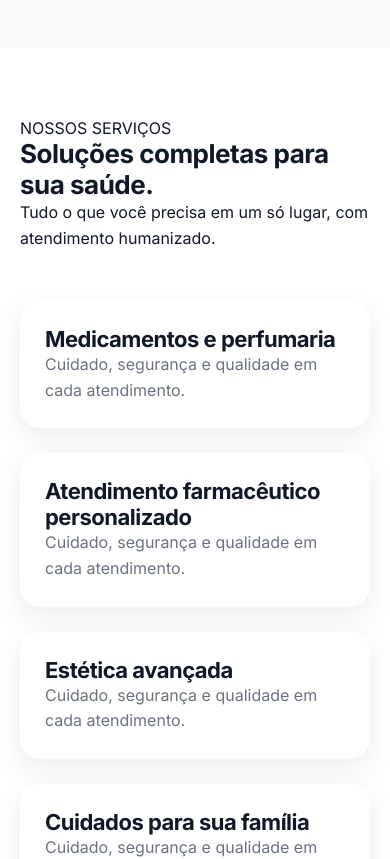
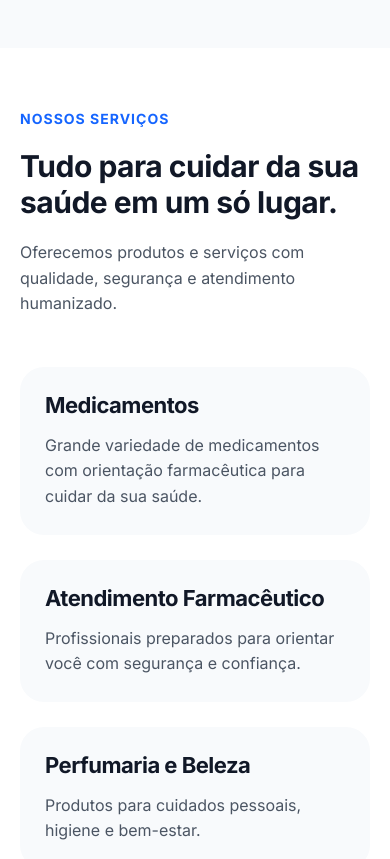
Before and after one commit to franqupoficial/farmacianogueiratangua, a React (Vite) app: page / in a window 390 px wide. Shown: the part 4320-5179 px from the top of the page. Built offline with nearby package versions, Linux system fonts and the light colour scheme.

Commit message:
Melhora serviços responsivo

```diff
--- a/src/components/sections/Services.jsx
+++ b/src/components/sections/Services.jsx
@@ -1,49 +1,50 @@
 import "../../styles/services.css";
 
-
 const services = [
-
-"Medicamentos e perfumaria",
-
-"Atendimento farmacêutico personalizado",
-
-"Estética avançada",
-
-"Cuidados para sua família",
-
-"Orientação e acompanhamento"
-
+  {
+    title:"Medicamentos",
+    text:"Grande variedade de medicamentos com orientação farmacêutica para cuidar da sua saúde."
+  },
+  {
+    title:"Atendimento Farmacêutico",
+    text:"Profissionais preparados para orientar você com segurança e confiança."
+  },
+  {
+    title:"Perfumaria e Beleza",
+    text:"Produtos para cuidados pessoais, higiene e bem-estar."
+  },
+  {
+    title:"Saúde e Bem-estar",
+    text:"Soluções completas para cuidar de você e da sua família."
+  }
 ];
 
 
 export default function Services(){
 
-return (
+return(
 
-<section id="servicos" className="services">
-
+<section className="services" id="servicos">
 
 <div className="services-container">
 
 
-<div className="section-header">
+<div className="services-header">
 
-
-<span>
+<span className="section-tag">
 NOSSOS SERVIÇOS
 </span>
 
 
 <h2>
-Soluções completas para sua saúde.
+Tudo para cuidar da sua saúde em um só lugar.
 </h2>
 
 
 <p>
-Tudo o que você precisa em um só lugar,
-com atendimento humanizado.
+Oferecemos produtos e serviços com qualidade,
+segurança e atendimento humanizado.
 </p>
-
 
 </div>
 
@@ -52,21 +53,23 @@ com atendimento humanizado.
 <div className="services-grid">
 
 
-{services.map((item,index)=>(
+{services.map((service,index)=>(
+
+<div
+className="service-card"
+key={index}
+>
+
+<h3>
+{service.title}
+</h3>
 
 
-<div className="service-card" key={index}>
-
-<h3>
-{item}
-</h3>
-
 <p>
-Cuidado, segurança e qualidade em cada atendimento.
+{service.text}
 </p>
 
 </div>
-
 
 ))}
 
@@ -76,7 +79,6 @@ Cuidado, segurança e qualidade em cada atendimento.
 
 </div>
 
-
 </section>
 
 )
--- a/src/styles/services.css
+++ b/src/styles/services.css
@@ -1,6 +1,5 @@
 .services{
 
-padding:100px 20px;
 background:white;
 
 }
@@ -8,57 +7,123 @@ background:white;
 
 .services-container{
 
-max-width:1100px;
+max-width:1200px;
 margin:auto;
 
 }
 
 
-.services-grid{
 
-margin-top:50px;
+.services-header{
 
-display:grid;
-grid-template-columns:repeat(3,1fr);
-gap:25px;
+max-width:700px;
+margin-bottom:50px;
 
 }
 
 
-.service-card{
 
-padding:35px;
-background:#fff;
+.section-tag{
 
-border-radius:20px;
-
-box-shadow:0 10px 30px rgba(0,0,0,.08);
+font-size:14px;
+font-weight:700;
+color:#1565FF;
+letter-spacing:1px;
 
 }
 
 
-.service-card h3{
 
-font-size:20px;
-color:#111827;
+.services h2{
+
+font-size:42px;
+margin:20px 0;
 
 }
 
 
-.service-card p{
 
-color:#6b7280;
+.services-header p{
+
+font-size:18px;
+color:#4b5563;
 line-height:1.6;
 
 }
 
 
 
-@media(max-width:768px){
+.services-grid{
 
-.services{
+display:grid;
+grid-template-columns:repeat(4,1fr);
+gap:25px;
 
-padding:70px 20px;
+}
+
+
+
+.service-card{
+
+background:#f8fafc;
+
+padding:35px 25px;
+
+border-radius:24px;
+
+transition:.3s;
+
+}
+
+
+
+.service-card:hover{
+
+transform:translateY(-5px);
+
+box-shadow:0 15px 35px rgba(0,0,0,.08);
+
+}
+
+
+
+.service-card h3{
+
+font-size:22px;
+margin-bottom:15px;
+
+}
+
+
+
+.service-card p{
+
+color:#4b5563;
+line-height:1.6;
+
+}
+
+
+
+@media(max-width:900px){
+
+
+.services-grid{
+
+grid-template-columns:repeat(2,1fr);
+
+}
+
+}
+
+
+
+@media(max-width:600px){
+
+
+.services h2{
+
+font-size:30px!important;
 
 }
 
```
